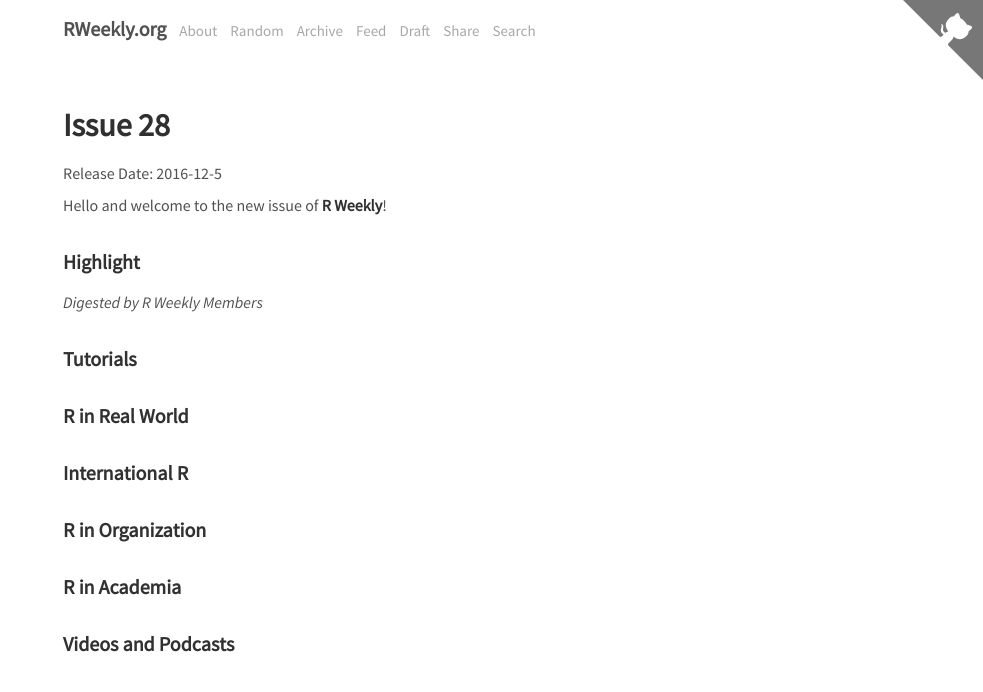
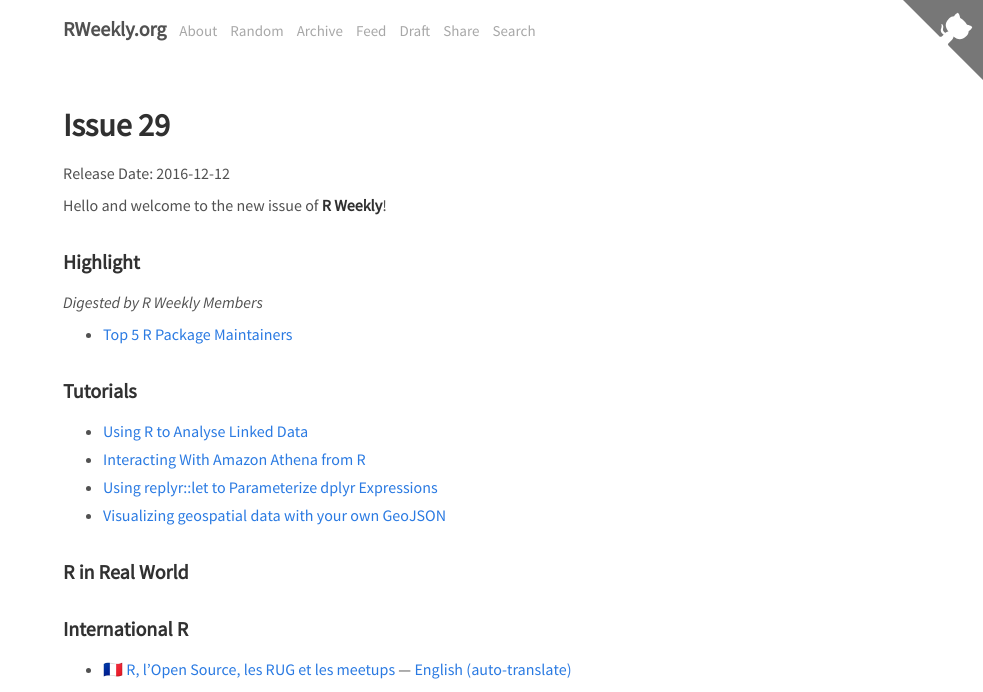
Before and after one commit to rweekly/rweekly.org, a Jekyll site: the page built from draft.md, in a window 1280 px wide and 1400 px high. Shown: the top 692 px of the window, without its empty margins (297-1280 px from the left). Built offline with Jekyll 4.4.1, drawn with Linux system fonts in a browser that asks for light colours; emoji names are drawn with the system emoji font; comment, search, counter and statistics services are not loaded; some of the changed text lies outside the part shown; grey boxes are pictures that could not be loaded.

Commit message:
Update draft.md

```diff
--- a/draft.md
+++ b/draft.md
@@ -1,9 +1,9 @@
 ---
 layout: draft
-title: Issue 28
+title: Issue 29
 ---
 
-Release Date: 2016-12-5
+Release Date: 2016-12-12
 
 Hello and welcome to the new issue of **R Weekly**!
 
@@ -11,10 +11,14 @@ Hello and welcome to the new issue of **R Weekly**!
 
 *Digested by R Weekly Members*
 
++ [Top 5 R Package Maintainers](https://www.datacamp.com/community/blog/top-5-r-package-maintainers)
+
 ### Tutorials
 
-
-
++ [Using R to Analyse Linked Data](https://medium.swirrl.com/using-r-to-analyse-linked-data-7225eefe2eb8#.p2xkhpn9n)
++ [Interacting With Amazon Athena from R](https://rud.is/b/2016/12/05/interacting-with-amazon-athena-from-r/)
++ [Using replyr::let to Parameterize dplyr Expressions](http://www.win-vector.com/blog/2016/12/using-replyrlet-to-parameterize-dplyr-expressions/)
++ [Visualizing geospatial data with your own GeoJSON](https://blog.exploratory.io/visualizing-geospatial-data-with-your-own-geojson-f96dde0f6296#.mxbk1gnix)
 
 ### R in Real World
 
@@ -23,8 +27,9 @@ Hello and welcome to the new issue of **R Weekly**!
 
 ### International R
 
++ :fr: [R, l’Open Source, les RUG et les meetups](http://www.thinkr.fr/r-open-source-rug-meetup/) — [English (auto-translate)](http://translate.google.com/translate?hl=&sl=fr&tl=en&u=http%3A%2F%2Fwww.thinkr.fr%2Fr-open-source-rug-meetup%2F&sandbox=1)
 
-
+![Worldwide R meetups](http://static.thinkr.fr/meetups-r-monde.jpeg "Meetups R")
 
 ### R in Organization
 
@@ -38,9 +43,7 @@ Hello and welcome to the new issue of **R Weekly**!
 
 ### Videos and Podcasts
 
-
-
-
++ [DataChats: An interview with Charlotte Wickham](https://www.datacamp.com/community/blog/datachats-an-interview-with-charlotte-wickham)
 
 ### Resources
 
```
Also changed, not shown: other parts of draft.md (+3 -2 lines).
